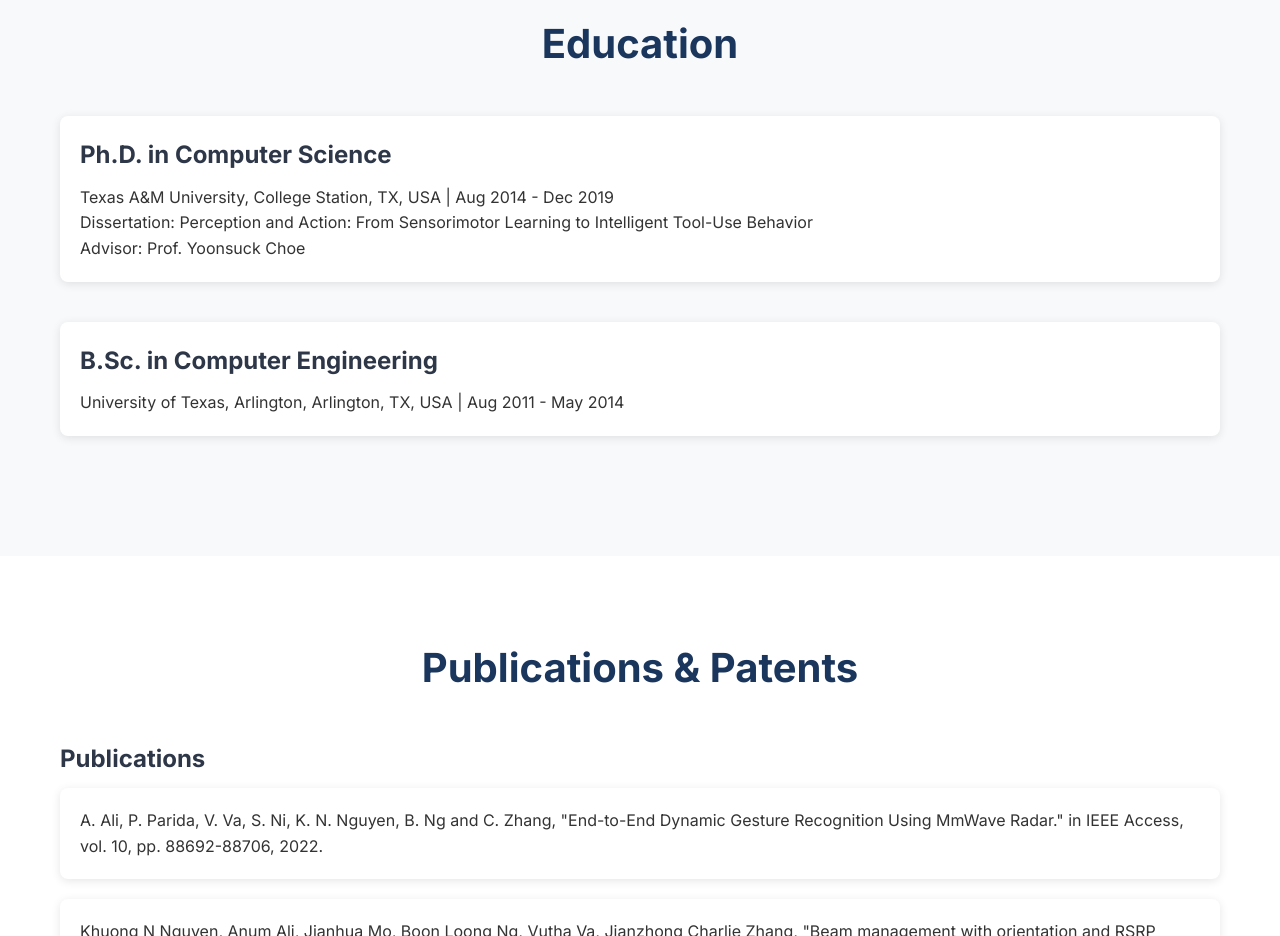
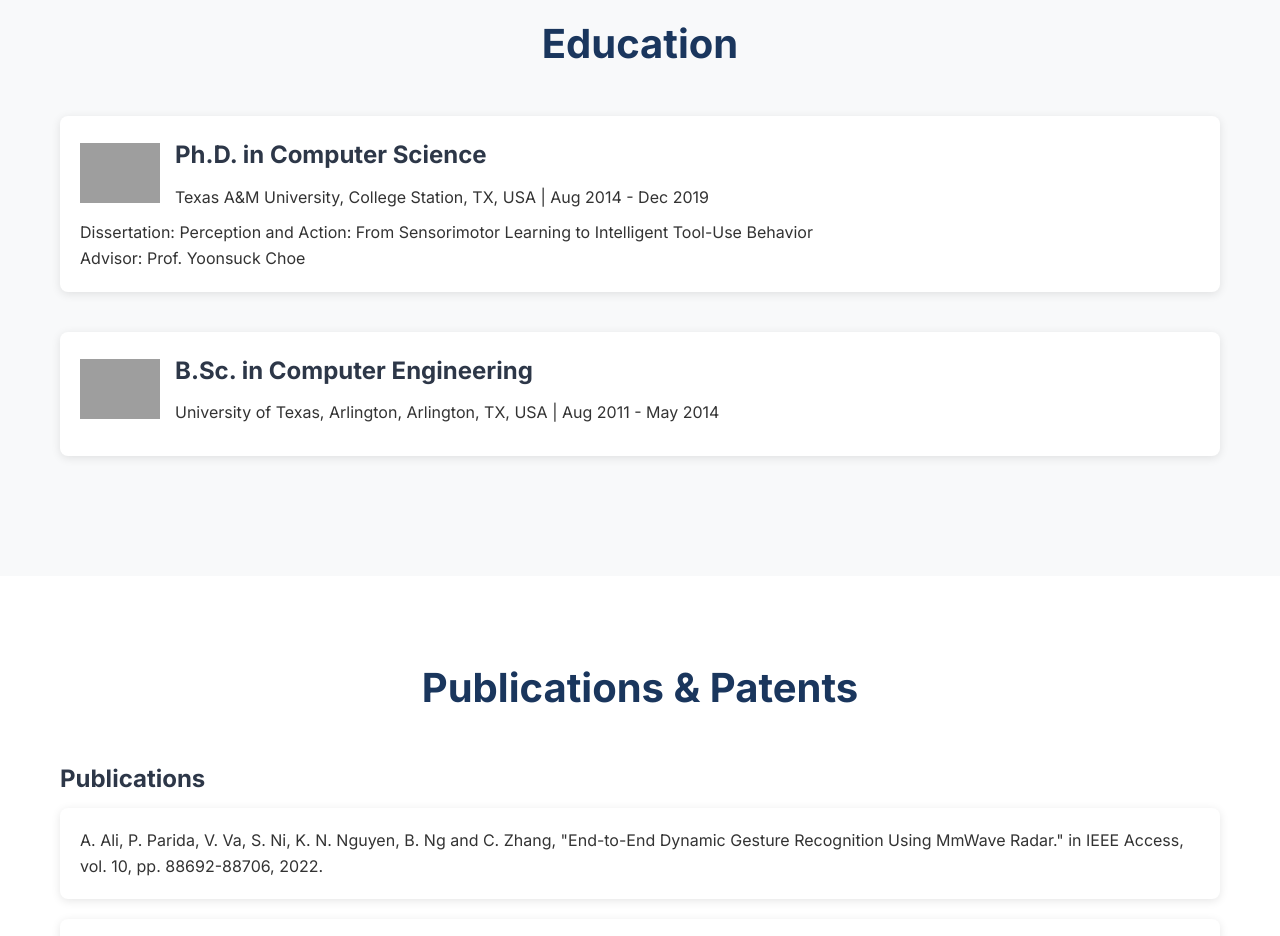
Before and after one commit to knn1989/portfolio, a plain HTML site: page index.html in a window 1280 px wide. Shown: the part 3320-4256 px from the top of the page. Drawn offline with nearby package versions, Linux system fonts and the light colour scheme; grey boxes are pictures that could not be loaded.

Commit message:
Update schools

```diff
--- a/index.html
+++ b/index.html
@@ -154,14 +154,24 @@
             <div class="container">
                 <h2>Education</h2>
                 <div class="education-item">
-                    <h3>Ph.D. in Computer Science</h3>
-                    <p>Texas A&M University, College Station, TX, USA | Aug 2014 - Dec 2019</p>
+                    <div class="education-header">
+                        <img src="https://tamu.edu/_assets/images/logo/logo-black.svg" alt="Texas A&M University Logo" class="school-logo">
+                        <a href="https://tamu.edu/" target="_blank" rel="noopener noreferrer" class="school-link">
+                            <h3>Ph.D. in Computer Science</h3>
+                            <p>Texas A&M University, College Station, TX, USA | Aug 2014 - Dec 2019</p>
+                        </a>
+                    </div>
                     <p>Dissertation: Perception and Action: From Sensorimotor Learning to Intelligent Tool-Use Behavior</p>
                     <p>Advisor: Prof. Yoonsuck Choe</p>
                 </div>
                 <div class="education-item">
-                    <h3>B.Sc. in Computer Engineering</h3>
-                    <p>University of Texas, Arlington, Arlington, TX, USA | Aug 2011 - May 2014</p>
+                    <div class="education-header">
+                        <img src="https://www.uta.edu/_assets/img/uta-logo.png" alt="University of Texas at Arlington Logo" class="school-logo">
+                        <a href="https://www.uta.edu/" target="_blank" rel="noopener noreferrer" class="school-link">
+                            <h3>B.Sc. in Computer Engineering</h3>
+                            <p>University of Texas, Arlington, Arlington, TX, USA | Aug 2011 - May 2014</p>
+                        </a>
+                    </div>
                 </div>
             </div>
         </section>
--- a/styles.css
+++ b/styles.css
@@ -328,6 +328,44 @@ body.dark-mode .project-card {
     box-shadow: 0 2px 10px rgba(0, 0, 0, 0.1);
 }
 
+body.dark-mode .education-item {
+    background-color: #2d3748;
+    color: #e2e8f0;
+}
+
+.education-header {
+    display: flex;
+    align-items: center;
+    gap: 15px;
+    margin-bottom: 10px;
+}
+
+.school-logo {
+    height: 60px;
+    width: auto;
+    object-fit: contain;
+    transition: transform 0.3s;
+}
+
+.school-logo:hover {
+    transform: scale(1.05);
+}
+
+.school-link {
+    text-decoration: none;
+    color: inherit;
+    transition: color 0.3s;
+}
+
+.school-link:hover {
+    color: #63b3ed;
+}
+
+body.dark-mode #publications li {
+    background-color: #2d3748;
+    color: #e2e8f0;
+}
+
 /* Publications */
 #publications ul {
     list-style-type: none;
```
